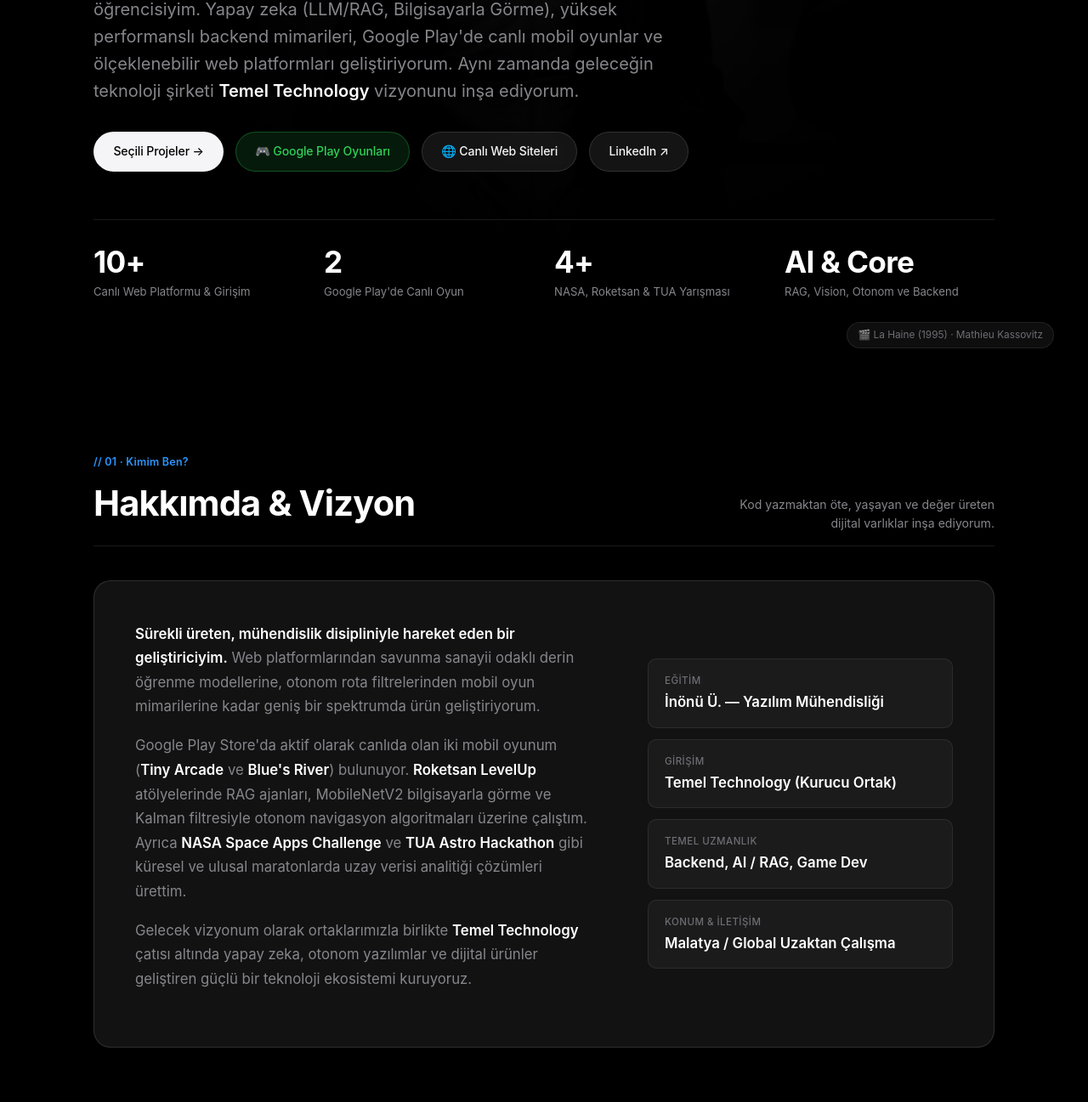
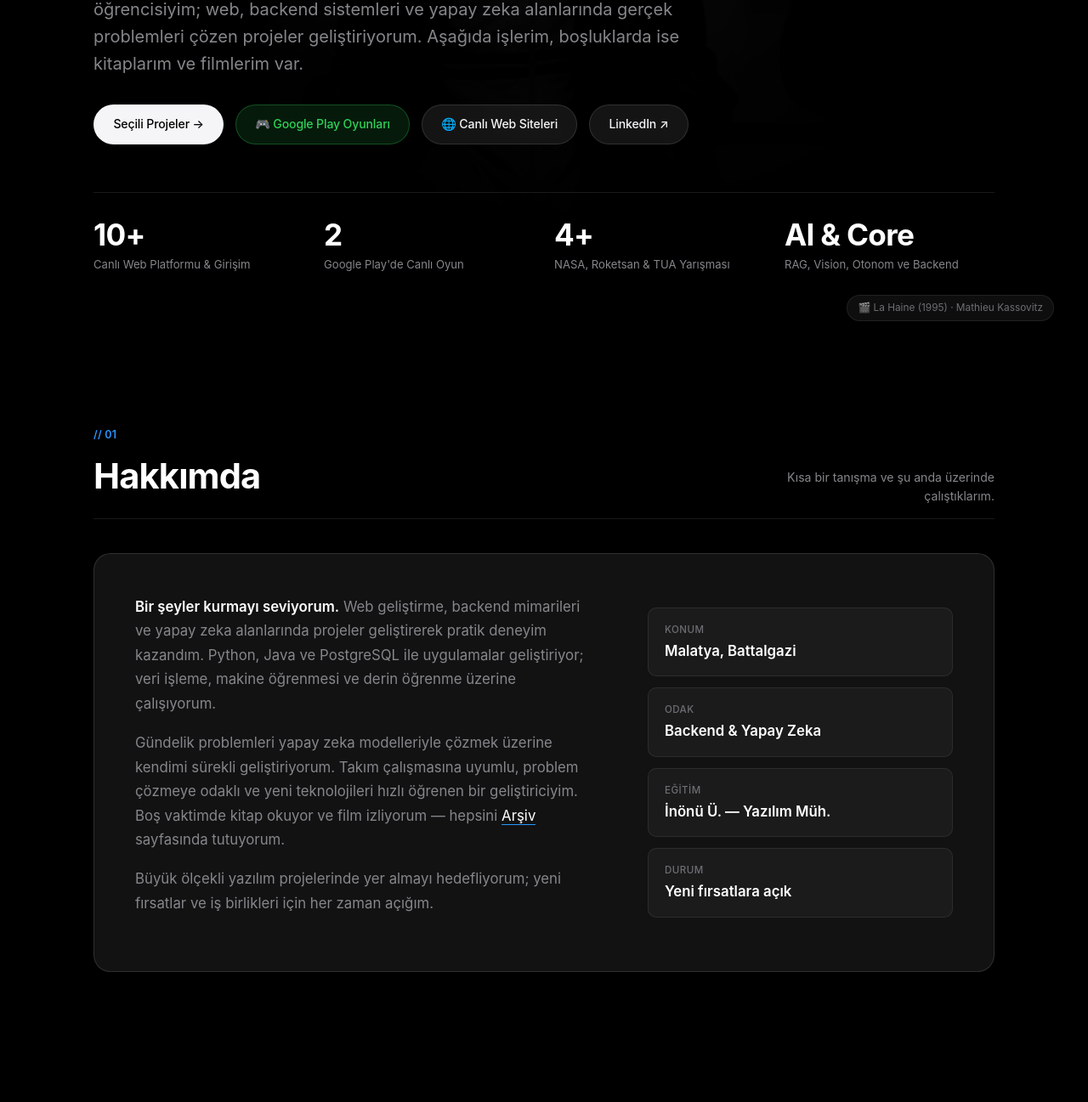
Before and after one commit to temelinho/portfolyo, a plain HTML site: page index.html in a window 1280 px wide. Shown: the part 544-1841 px from the top of the page at 85% size. Drawn offline with Linux system fonts and the light colour scheme.

Commit message:
Hakkimda metni ve giris aciklamasi sade ve orijinal samimi haline getirildi

```diff
--- a/index.html
+++ b/index.html
@@ -44,10 +44,10 @@
           Fikirleri <span class="gradient-text">yüksek performanslı</span> ürünlere dönüştürüyorum.
         </h1>
         <p class="lede">
-          Merhaba, ben <strong>Muhammet Temel</strong>. İnönü Üniversitesi Yazılım Mühendisliği öğrencisiyim.
-          Yapay zeka (LLM/RAG, Bilgisayarla Görme), yüksek performanslı backend mimarileri,
-          Google Play'de canlı mobil oyunlar ve ölçeklenebilir web platformları geliştiriyorum.
-          Aynı zamanda geleceğin teknoloji şirketi <strong>Temel Technology</strong> vizyonunu inşa ediyorum.
+          Merhaba, ben <strong>Muhammet</strong>. İnönü Üniversitesi'nde Yazılım Mühendisliği
+          öğrencisiyim; web, backend sistemleri ve yapay zeka alanlarında
+          gerçek problemleri çözen projeler geliştiriyorum. Aşağıda işlerim,
+          boşluklarda ise kitaplarım ve filmlerim var.
         </p>
 
         <div class="hero-actions">
@@ -87,43 +87,44 @@
       <div class="wrap">
         <div class="section-head">
           <div>
-            <span class="section-tag">// 01 · Kimim Ben?</span>
-            <h2>Hakkımda & Vizyon</h2>
+            <span class="section-tag">// 01</span>
+            <h2>Hakkımda</h2>
           </div>
-          <span class="aside">Kod yazmaktan öte, yaşayan ve değer üreten dijital varlıklar inşa ediyorum.</span>
+          <span class="aside">Kısa bir tanışma ve şu anda üzerinde çalıştıklarım.</span>
         </div>
 
         <div class="about-card">
           <div class="about-text">
-            <p>
-              <strong>Sürekli üreten, mühendislik disipliniyle hareket eden bir geliştiriciyim.</strong>
-              Web platformlarından savunma sanayii odaklı derin öğrenme modellerine, otonom rota filtrelerinden mobil oyun mimarilerine kadar geniş bir spektrumda ürün geliştiriyorum.
-            </p>
-            <p>
-              Google Play Store'da aktif olarak canlıda olan iki mobil oyunum (<strong>Tiny Arcade</strong> ve <strong>Blue's River</strong>) bulunuyor.
-              <strong>Roketsan LevelUp</strong> atölyelerinde RAG ajanları, MobileNetV2 bilgisayarla görme ve Kalman filtresiyle otonom navigasyon algoritmaları üzerine çalıştım.
-              Ayrıca <strong>NASA Space Apps Challenge</strong> ve <strong>TUA Astro Hackathon</strong> gibi küresel ve ulusal maratonlarda uzay verisi analitiği çözümleri ürettim.
-            </p>
-            <p>
-              Gelecek vizyonum olarak ortaklarımızla birlikte <strong>Temel Technology</strong> çatısı altında yapay zeka, otonom yazılımlar ve dijital ürünler geliştiren güçlü bir teknoloji ekosistemi kuruyoruz.
-            </p>
+            <p><strong>Bir şeyler kurmayı seviyorum.</strong> Web geliştirme, backend
+              mimarileri ve yapay zeka alanlarında projeler geliştirerek pratik
+              deneyim kazandım. Python, Java ve PostgreSQL ile uygulamalar
+              geliştiriyor; veri işleme, makine öğrenmesi ve derin öğrenme üzerine
+              çalışıyorum.</p>
+            <p>Gündelik problemleri yapay zeka modelleriyle çözmek üzerine kendimi
+              sürekli geliştiriyorum. Takım çalışmasına uyumlu, problem çözmeye
+              odaklı ve yeni teknolojileri hızlı öğrenen bir geliştiriciyim.
+              Boş vaktimde kitap okuyor ve film izliyorum — hepsini
+              <a href="arsiv.html" style="border-bottom:1px solid var(--apple-blue); color:#fff;">Arşiv</a>
+              sayfasında tutuyorum.</p>
+            <p>Büyük ölçekli yazılım projelerinde yer almayı hedefliyorum; yeni
+              fırsatlar ve iş birlikleri için her zaman açığım.</p>
           </div>
           <div class="facts-list">
             <div class="fact-box">
-              <div class="f-label">Eğitim</div>
-              <div class="f-val">İnönü Ü. — Yazılım Mühendisliği</div>
+              <div class="f-label">Konum</div>
+              <div class="f-val">Malatya, Battalgazi</div>
             </div>
             <div class="fact-box">
-              <div class="f-label">Girişim</div>
-              <div class="f-val">Temel Technology (Kurucu Ortak)</div>
+              <div class="f-label">Odak</div>
+              <div class="f-val">Backend & Yapay Zeka</div>
             </div>
             <div class="fact-box">
-              <div class="f-label">Temel Uzmanlık</div>
-              <div class="f-val">Backend, AI / RAG, Game Dev</div>
+              <div class="f-label">Eğitim</div>
+              <div class="f-val">İnönü Ü. — Yazılım Müh.</div>
             </div>
             <div class="fact-box">
-              <div class="f-label">Konum & İletişim</div>
-              <div class="f-val">Malatya / Global Uzaktan Çalışma</div>
+              <div class="f-label">Durum</div>
+              <div class="f-val">Yeni fırsatlara açık</div>
             </div>
           </div>
         </div>
```
